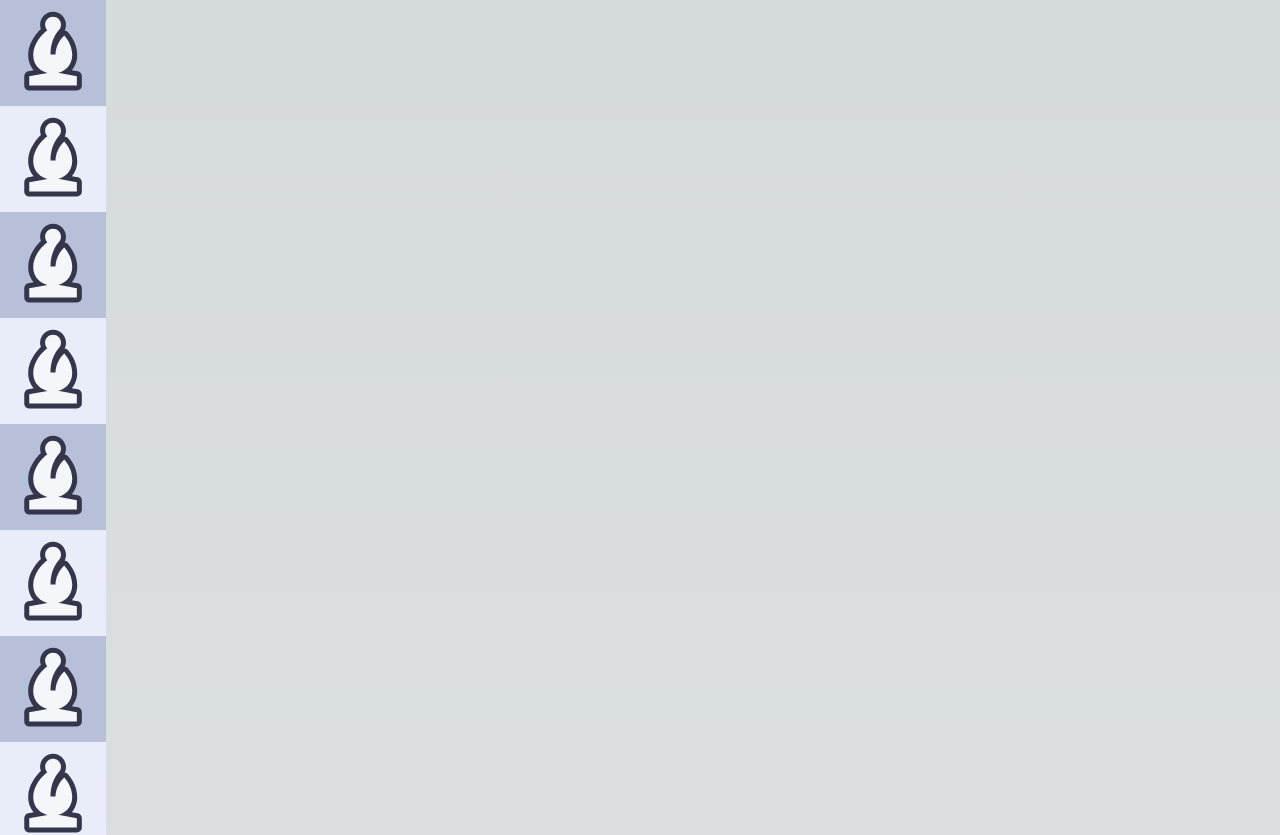
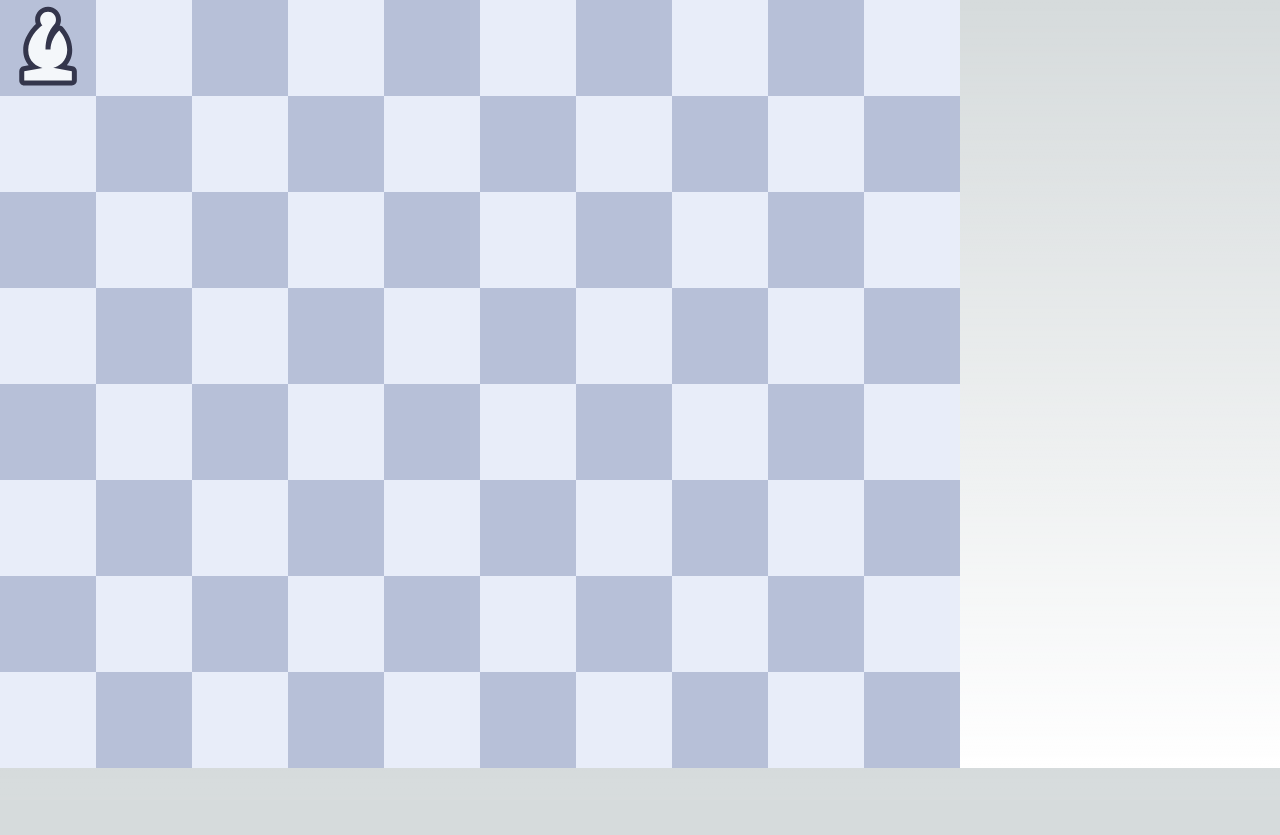
Before and after one commit to mtbaqer/super-chess, a Next.js app: page / in a window 1280 px wide. Shown: the top 835 px of the page. After the commit the page ends 800 px from the top, so only its background shows below. Built offline with nearby package versions, Linux system fonts and the light colour scheme.

Commit message:
implement drag and drop

```diff
--- a/components/Board.tsx
+++ b/components/Board.tsx
@@ -1,26 +1,48 @@
-import React, { FunctionComponent } from "react";
-import { DragDropContext } from "react-beautiful-dnd";
+import { DndContext, DragEndEvent, DragStartEvent } from "@dnd-kit/core";
+import React, { FunctionComponent, useState } from "react";
 import { Default_Cols_Count, Default_Rows_Count } from "../constants";
 import Cell from "./Cell";
 
-const Rows = Array(Default_Rows_Count).fill(0);
-const Cols = Array(Default_Cols_Count).fill(0);
+const Cells = Array(Default_Rows_Count * Default_Cols_Count).fill(0);
+
+Cells[0] = 1;
 
 interface Props {}
 
 const Board: FunctionComponent<Props> = ({}) => {
+  const [cells, setCells] = useState(Cells);
+  function onDragStart(event: DragStartEvent) {}
+  function onDragEnd(event: DragEndEvent) {
+    const { over, active } = event;
+
+    if (over) {
+      setCells((cells) => {
+        const newCells = [...cells];
+        newCells[Number(active.id)] = 0;
+        newCells[Number(over.id)] = 1;
+        return newCells;
+      });
+    }
+  }
   return (
-    <DragDropContext onDragEnd={() => {}}>
+    <DndContext onDragStart={onDragStart} onDragEnd={onDragEnd}>
       <div className="flex">
         <div
-          className={`bg-red-500 grid grid-row-${Default_Rows_Count} grid-cols-${Default_Cols_Count} grid-flow-row`}
+          //TODO: Change grid-row & grid-cols to use dynamic.
+          className={`bg-red-500 grid grid-cols-10`}
         >
-          {Rows.map((_, row) =>
-            Cols.map((_, col) => <Cell key={col} row={row} col={col} />)
-          )}
+          {cells.map((value, index) => (
+            <Cell
+              value={value}
+              key={index}
+              index={index}
+              row={index % Default_Rows_Count}
+              col={Math.floor(index / Default_Cols_Count)}
+            />
+          ))}
         </div>
       </div>
-    </DragDropContext>
+    </DndContext>
   );
 };
 
--- a/components/Cell.tsx
+++ b/components/Cell.tsx
@@ -1,37 +1,27 @@
 import React, { FunctionComponent } from "react";
-import { Droppable, DroppableProvided } from "react-beautiful-dnd";
 import Image from "next/image";
 import Bishop from "./pieces/Bishop";
+import Piece from "./Piece";
+import { useDroppable } from "@dnd-kit/core";
 
 interface Props {
+  value: number;
+  index: number;
   row: number;
   col: number;
 }
 
-const Cell: FunctionComponent<Props> = ({ row, col }) => {
+const Cell: FunctionComponent<Props> = ({ index, row, col, value }) => {
+  const id = `${row}-${col}`;
+  const { isOver, setNodeRef } = useDroppable({ id: index });
+  const color = (row + col) % 2 === 0 ? "bg-board-black" : "bg-board-white";
   return (
-    // <Droppable
-    //   key={id}
-    //   droppableId={id}
-    //   type=""
-    //   direction="horizontal"
-    //   ignoreContainerClipping={false}
-    //   isCombineEnabled={false}
-    // >
-    //   {(provided: DroppableProvided) => (
-    // <div ref={provided.innerRef} {...provided.droppableProps} className="">
     <div
-      className={`${
-        (row + col) % 2 === 0 ? "bg-board-black" : "bg-board-white"
-      }
-      grid place-content-center p-2 max-w-xs max-h-xs`}
+      ref={setNodeRef}
+      className={`${color} grid place-content-center p-2 w-24 h-24 max-w-xs max-h-xs`}
     >
-      <Bishop />
+      {value == 1 && <Piece id={index} index={index} />}
     </div>
-    //   {provided.placeholder}
-    // </div>
-    //   )}
-    // </Droppable>
   );
 };
 
--- /dev/null
+++ b/components/Piece.tsx
@@ -0,0 +1,30 @@
+import { useDraggable } from "@dnd-kit/core";
+import React, { FunctionComponent } from "react";
+import Bishop from "./pieces/Bishop";
+
+interface Props {
+  id: number;
+  index: number;
+}
+
+const Piece: FunctionComponent<Props> = ({ id, index }) => {
+  const { attributes, listeners, setNodeRef, transform } = useDraggable({
+    id: index.toString(),
+  });
+  const style = transform
+    ? { transform: `translate3d(${transform.x}px, ${transform.y}px, 0)` }
+    : undefined;
+  return (
+    <div
+      ref={setNodeRef}
+      style={style}
+      {...listeners}
+      {...attributes}
+      className=""
+    >
+      <Bishop />
+    </div>
+  );
+};
+
+export default Piece;
--- a/package.json
+++ b/package.json
@@ -9,6 +9,8 @@
     "lint": "next lint"
   },
   "dependencies": {
+    "@dnd-kit/core": "^6.0.6",
+    "@dnd-kit/sortable": "^7.0.1",
     "@next/font": "13.0.7",
     "@types/node": "18.11.15",
     "@types/react": "18.0.26",
@@ -18,13 +20,11 @@
     "eslint-config-next": "13.0.7",
     "next": "13.0.7",
     "react": "18.2.0",
-    "react-beautiful-dnd": "^13.1.1",
     "react-dom": "18.2.0",
     "typescript": "4.9.4"
   },
   "devDependencies": {
     "@svgr/webpack": "^6.5.1",
-    "@types/react-beautiful-dnd": "^13.1.3",
     "autoprefixer": "^10.4.13",
     "postcss": "^8.4.20",
     "prettier": "2.8.1",
```
Also changed, not shown: 1 other file (tests, documents, lock files or other folders).
